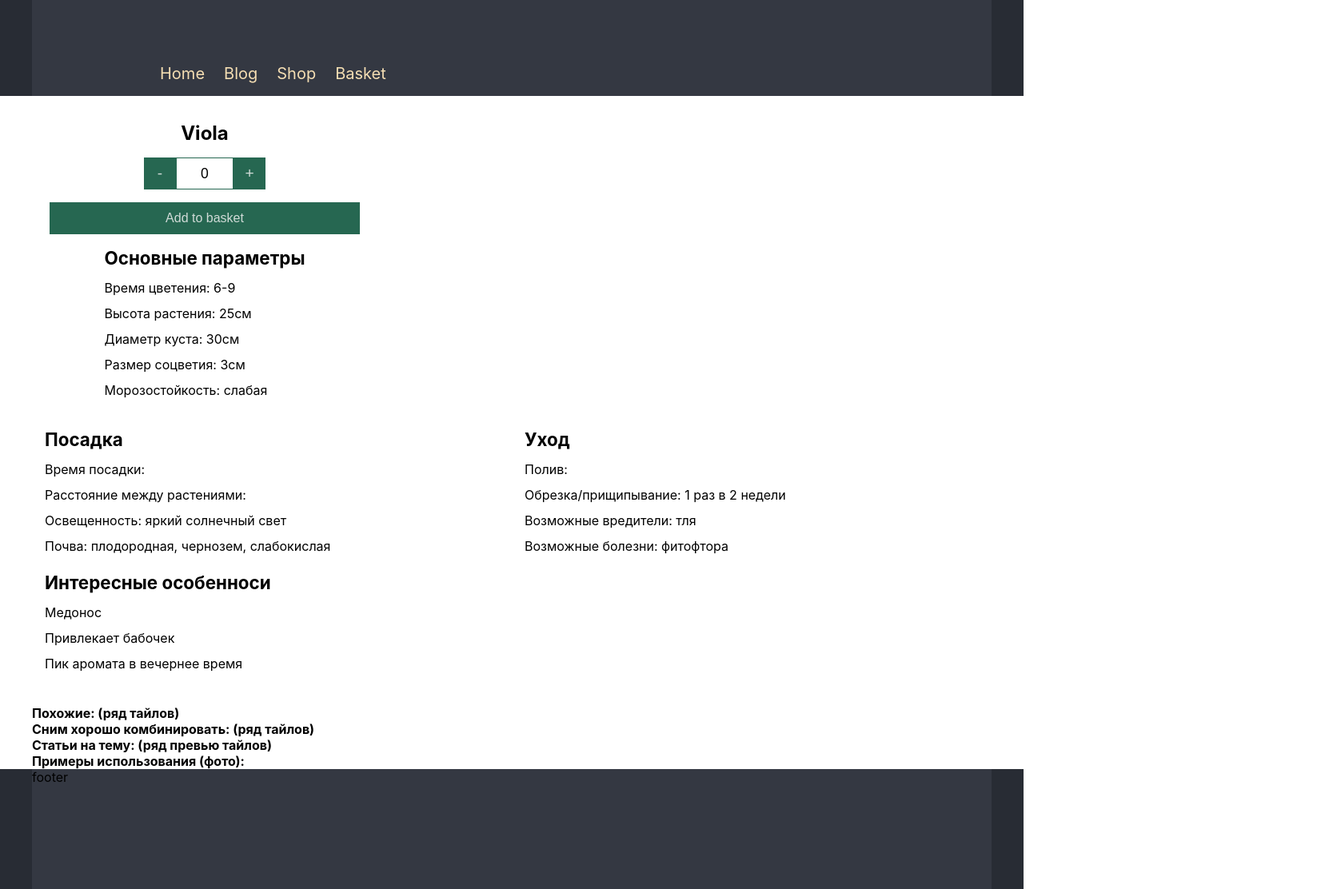
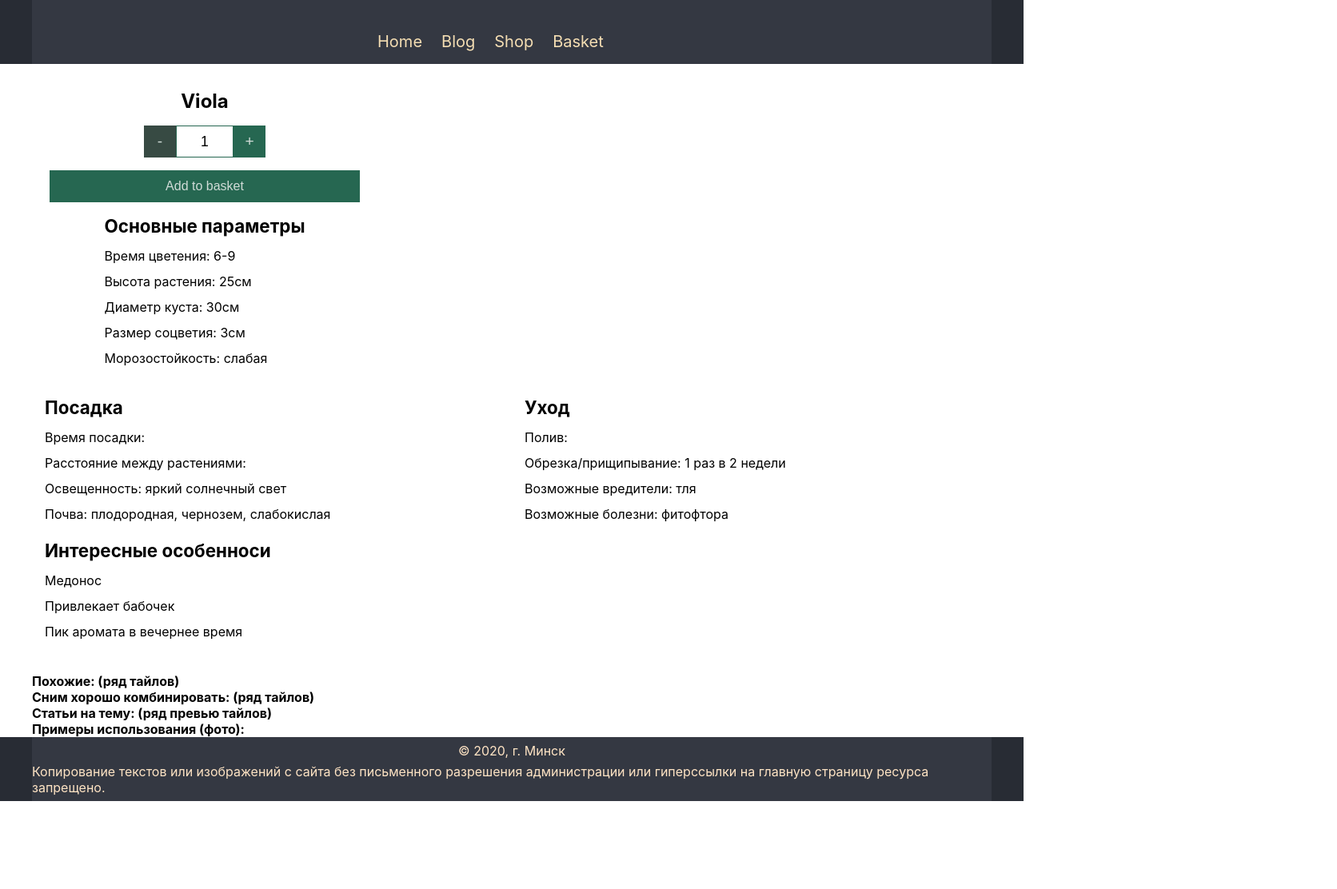
Before and after one commit to ikindiBy/flosta, a React (Create React App) app: page /product/1002 in a window 1280 px wide. Shown: the whole page at 80% size, 1672 px wide, since content can reach past the window. After the commit the page ends 1002 px from the top, so only its background shows below. Built offline with nearby package versions, Linux system fonts and the light colour scheme.

Commit message:
imp: navigation and 0 amount in basket

```diff
--- a/src/App.css
+++ b/src/App.css
@@ -21,7 +21,7 @@ h3 {
 
 .header-wrapper {
   width: 100%;
-  height: 120px;
+  height: 80px;
   background-color: #282c34;
 }
 
@@ -39,37 +39,5 @@ h3 {
 .main-wrapper {
   width: 100%;
   height: 100%;
-  min-height: calc(100vh - 300px);
-  /* background-image: url('/img/img_0.jpg');
-  background-repeat: no-repeat;
-  background-size: cover; */
+  min-height: calc(100vh - 160px);
 }
-
-.footer-wrapper {
-  width: 100%;
-  height: 150px;
-  background-color: #282c34;
-}
-
-.footer-container {
-  max-width: 1200px;
-  height: 100%;
-  margin: 0 auto;
-  background-color: #343842;
-}
-
-
-@media (prefers-reduced-motion: no-preference) {
-  .App-logo {
-    animation: App-logo-spin infinite 20s linear;
-  }
-}
-
-@keyframes App-logo-spin {
-  from {
-    transform: rotate(0deg);
-  }
-  to {
-    transform: rotate(360deg);
-  }
-}
--- a/src/components/Button/index.js
+++ b/src/components/Button/index.js
@@ -2,9 +2,13 @@ import React from 'react';
 
 import './Button.css';
 
-const Button = ({text, icon, onClick, className}) => {
+const Button = ({text, icon, onClick, className, disabled}) => {
     return (
-        <button onClick={onClick} className={`button-base ${className}`}>
+        <button
+            onClick={onClick}
+            className={`button-base ${className}`}
+            disabled={disabled}
+        >
             {text}
         </button>
     )
--- a/src/components/DetailPage/index.js
+++ b/src/components/DetailPage/index.js
@@ -26,11 +26,11 @@ const _DetailPage = (props) => {
         changeQuantity,
     } = props;
 
-    const [amountOnDP, setAmountOnDP] = useState(0);
+    const [amountOnDP, setAmountOnDP] = useState(1);
 
     const currentID = parseInt(params.id, 10);
     const product = products.find(product => product.productId === currentID);
-    const { inBasket, quantityInBasket } = product;
+    const { inBasket } = product;
 
     const changeBasketState = () => {
         if (inBasket) {
--- /dev/null
+++ b/src/components/Footer/Footer.css
@@ -0,0 +1,17 @@
+.footer-wrapper {
+    width: 100%;
+    height: 80px;
+    background-color: #282c34;
+}
+
+.footer-container {
+    max-width: 1200px;
+    height: 100%;
+    margin: 0 auto;
+    background-color: #343842;
+    color: bisque;
+    display: flex;
+    flex-direction: column;
+    justify-content: space-evenly;
+    align-items: center;
+}
--- a/src/components/Footer/index.js
+++ b/src/components/Footer/index.js
@@ -1,10 +1,13 @@
 import React from 'react';
+
+import './Footer.css';
 
 const Footer = () => {
     return (
         <footer className="footer-wrapper">
             <div className="footer-container">
-            footer
+                <p>© 2020, г. Минск</p>
+                <p>Копирование текстов или изображений с сайта без письменного разрешения администрации или гиперссылки на главную страницу ресурса запрещено.</p>
             </div>
         </footer>
     )
--- a/src/components/Header/Navigation.css
+++ b/src/components/Header/Navigation.css
@@ -1,18 +1,25 @@
 .navigation {
     width: 100%;
-
+    height: 50%;
+    padding-left: 72%;
     font-size: 1.25rem;
 }
 
 .nav-list {
-    padding: 16px 16px 16px 160px;
+  height: 100%;
     display: flex;
     justify-content:flex-start;
     list-style-type:none;
   }
 
   .nav-list li a {
+    display: block;
+    height: 100%;
     margin-right: 24px;
+  }
+
+  .nav-list li:hover {
+    border-bottom: 2px solid greenyellow;
   }
 
   .active, a:focus {
--- a/src/components/InputCounter/InputCounter.css
+++ b/src/components/InputCounter/InputCounter.css
@@ -16,8 +16,7 @@
     padding: 0;
 }
 
-.input-counter__add-button,
-.input-counter__minus-button {
+.input-counter__button {
     height: 100%;
     width: 40px;
     background-color: rgba(1, 77, 51, .85);
@@ -30,3 +29,11 @@
 .input-counter input[type=number]::-webkit-outer-spin-button {
   -webkit-appearance: none;
 }
+
+.input-counter__button--disabled {
+    background-color: rgba(21, 43, 35, 0.85);
+}
+
+.input-counter__button--disabled:hover {
+    box-shadow: none;
+}
--- a/src/components/InputCounter/InputCounter.js
+++ b/src/components/InputCounter/InputCounter.js
@@ -3,29 +3,24 @@ import Button from '../Button';
 
 import './InputCounter.css';
 
+const MIN_COUNT = 1;
+const MAX_COUNT = 999;
+
 const InputCounter = ({ onInputChange, quantityInBasket, className }) => {
 
     const decreaseAmount = () => {
-        if (quantityInBasket > 0) {
-            if (quantityInBasket === 1) {
-                onInputChange(0);
-            } else {
-                onInputChange(quantityInBasket - 1);
-            }
-        }
+            onInputChange(quantityInBasket - 1);
     };
     const increaseAmount = () => {
-        if (quantityInBasket < 999 && quantityInBasket > 0) {
-            onInputChange(quantityInBasket + 1);
-        } else if (quantityInBasket === 0) {
-            onInputChange(1);
-        }
+        onInputChange(quantityInBasket + 1);
     };
+
     const handleAmountChange = (e) => {
         const amountNumber = parseInt(e.target.value, 10);
+        console.log('___________>>> ', e.target.value);
         if (e.target.value === '') {
-            onInputChange(0);
-        } else if (amountNumber < 1000 && amountNumber > 0) {
+            onInputChange(MIN_COUNT);
+        } else if (amountNumber <= MAX_COUNT && amountNumber >= MIN_COUNT) {
             onInputChange(amountNumber);
         }
     }
@@ -34,8 +29,12 @@ const InputCounter = ({ onInputChange, quantityInBasket, className }) => {
         <div className={`input-counter ${className}`}>
             <Button
                     text="-"
-                    className="input-counter__minus-button"
+                    className={
+                        `input-counter__button
+                        ${quantityInBasket === MIN_COUNT && "input-counter__button--disabled"}`
+                    }
                     onClick={decreaseAmount}
+                    disabled={quantityInBasket === MIN_COUNT}
             />
             <input
                 type="number"
@@ -45,8 +44,12 @@ const InputCounter = ({ onInputChange, quantityInBasket, className }) => {
             />
             <Button
                     text="+"
-                    className="input-counter__add-button"
+                    className={
+                        `input-counter__button
+                        ${quantityInBasket === MAX_COUNT && "input-counter__button--disabled"}`
+                    }
                     onClick={increaseAmount}
+                    disabled={quantityInBasket === MAX_COUNT}
             />
         </div>
     )
```
